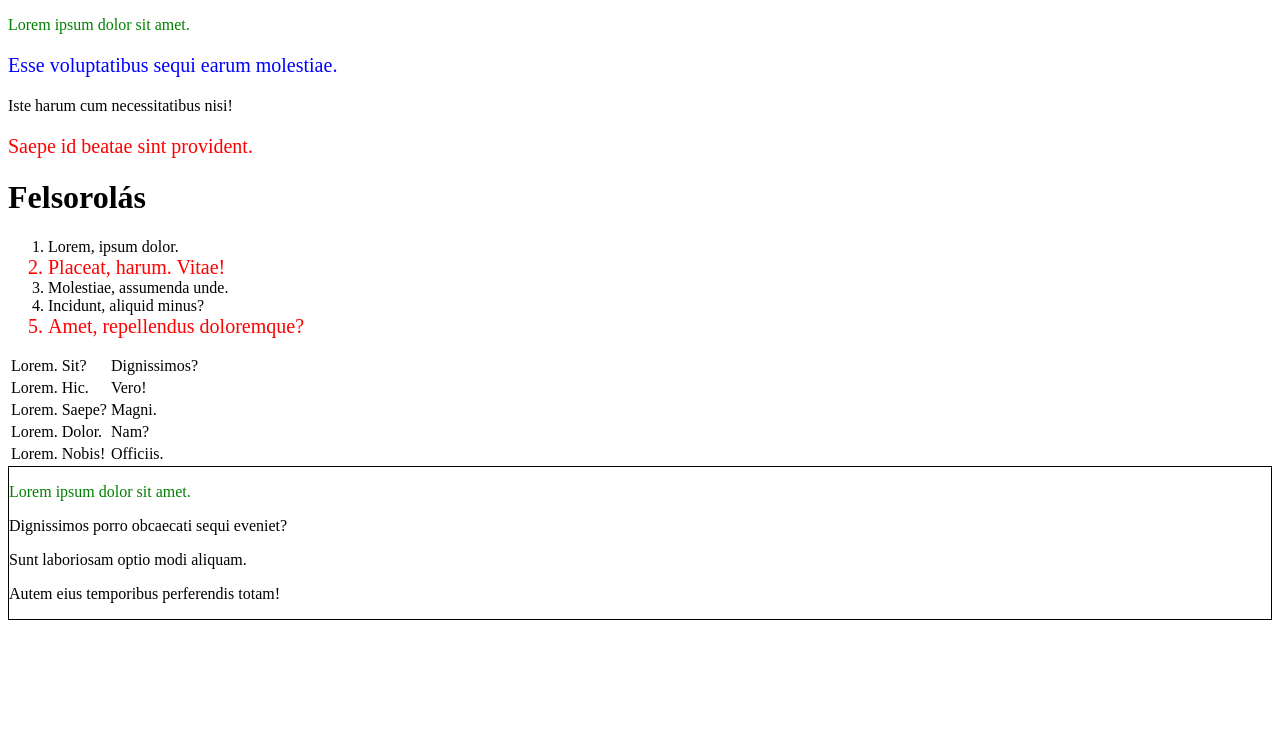
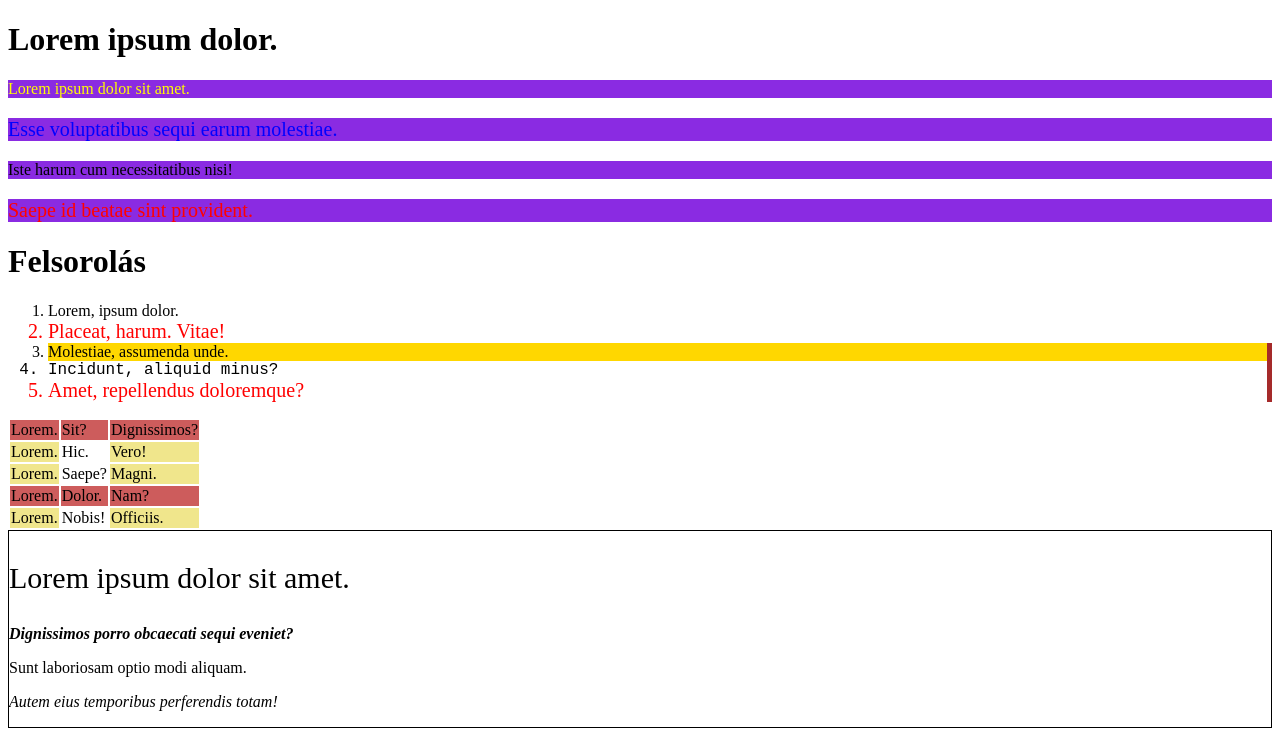
Before and after one commit to miskolczilevente/Webfjl, a plain HTML site: page CSS/Szelektorok/index.html in a window 1280 px wide. Drawn offline with Linux system fonts and the light colour scheme.

Commit message:
selector2

```diff
--- a/CSS/Szelektorok/index.html
+++ b/CSS/Szelektorok/index.html
@@ -8,6 +8,7 @@
     <link rel="stylesheet" href="style.css">
 </head>
 <body>
+    <h1>Lorem ipsum dolor.</h1>
     <!-- p*4>lorem5 -->
     <p>Lorem ipsum dolor sit amet.</p>
     <p id="p2"class="vorosek">Esse voluptatibus sequi earum molestiae.</p>
@@ -52,9 +53,9 @@
     </table>
     <div>
         <p>Lorem ipsum dolor sit amet.</p>
-        <p>Dignissimos porro obcaecati sequi eveniet?</p>
+        <p title="masodik">Dignissimos porro obcaecati sequi eveniet?</p>
         <p>Sunt laboriosam optio modi aliquam.</p>
-        <p>Autem eius temporibus perferendis totam!</p>
+        <p title="negyedik">Autem eius temporibus perferendis totam!</p>
     </div>
 </body>
 </html>
--- a/CSS/Szelektorok/style.css
+++ b/CSS/Szelektorok/style.css
@@ -15,6 +15,43 @@ div {
     border: 1px solid black;
 }
 
-p:first-of-type {
-    color: green;
+body>p:first-of-type {
+    color: yellow;
 }
+
+/* közvetlen gyerek */
+body>p {
+    background-color: blueviolet;
+}
+
+li.vorosek+li {
+    background-color: gold;
+}
+
+li.vorosek~li {
+    border-right: 5px solid brown;
+}
+
+p:first-child {
+    font-size: 30px;
+}
+
+ol li:nth-child(4) {
+    font-family: 'Courier New';
+}
+
+tr:nth-child(3n+1) td {
+    background-color: indianred;
+}
+
+td:nth-child(2n+1) {
+    background-color: khaki;
+}
+
+[title] {
+    font-style: italic;
+}
+
+[title="masodik"] {
+    font-weight: bold;
+}
```
